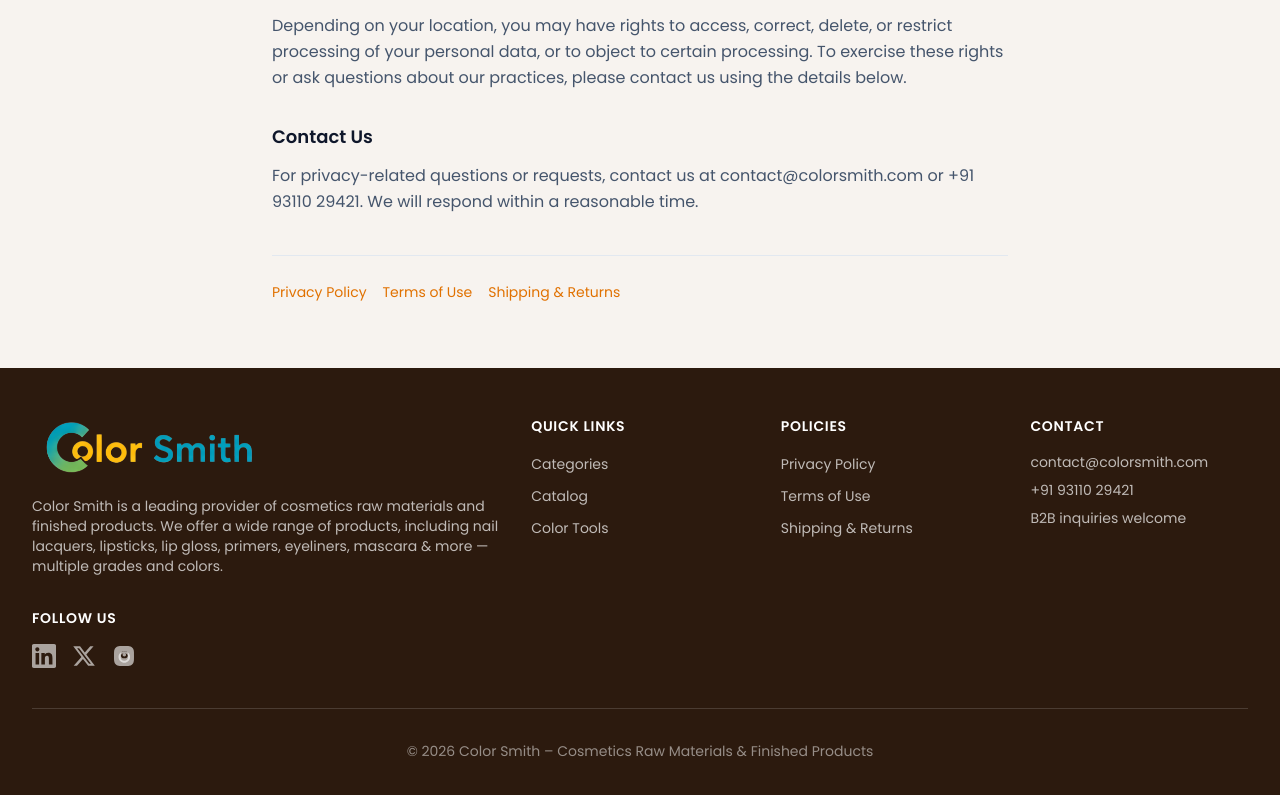
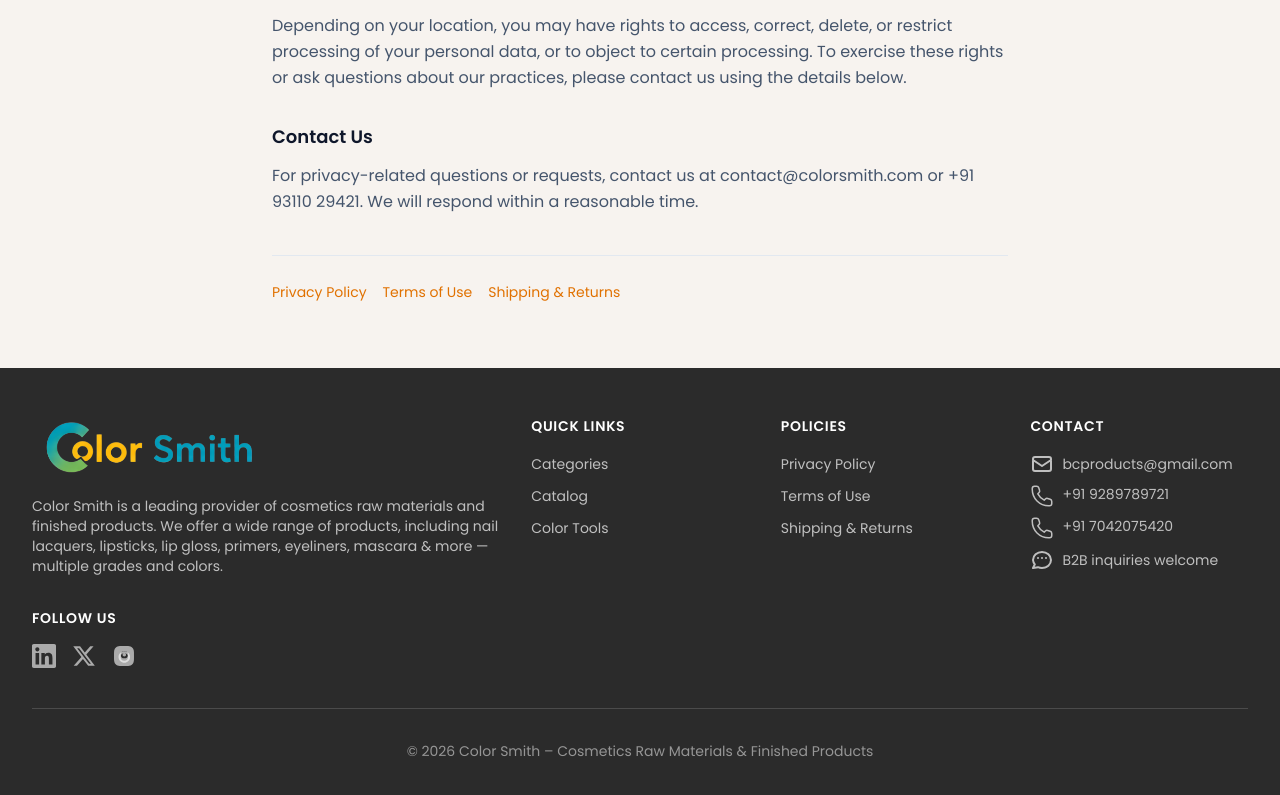
Before and after one commit to digitalbuddiesspune/colorsmith, a React (Vite) app in the folder frontend/: page /policies/privacy in a window 1280 px wide. Shown: the part 1211-2006 px from the top of the page. Built offline with nearby package versions, Linux system fonts and the light colour scheme; no server answers.

Commit message:
added colors

```diff
--- a/frontend/src/components/Footer.jsx
+++ b/frontend/src/components/Footer.jsx
@@ -22,14 +22,14 @@
 
 export default function Footer() {
   return (
-    <footer className="mt-auto overflow-hidden pb-20 sm:pb-0" style={{ background: '#2C1A0E' }}>
+    <footer className="mt-auto overflow-hidden pb-20 sm:pb-0" style={{ background: '#2b2b2b' }}>
       {/* rose petals SVG background */}
 
 
       <div className="max-w-7xl mx-auto px-4 sm:px-6 lg:px-8 py-10 lg:py-12">
         <div className="grid grid-cols-1 sm:grid-cols-2 md:grid-cols-5 gap-8">
           <div className="sm:col-span-2">
-          <img src={Logo} alt="Color Smith" className="lg:h-16 h-10 mb-4" />
+            <img src={Logo} alt="Color Smith" className="lg:h-16 h-10 mb-4" />
             {/* <img src={logoImg} alt="Color Smith" className="w-20 h-20" /> */}
 
             <p className="text-white/70 text-sm">
@@ -82,17 +82,43 @@
               Contact
             </h3>
             <ul className="space-y-2 text-white/70 text-sm">
-              <li>
-                <a href="mailto:contact@colorsmith.com" className="hover:text-amber-300 transition-colors">
-                  contact@colorsmith.com
+              <li className="flex items-center gap-2">
+                <svg xmlns="http://www.w3.org/2000/svg" class="w-6 h-6" fill="none" viewBox="0 0 24 24" stroke="currentColor">
+                  <path strokeLinecap="round" strokeLinejoin="round" strokeWidth="2" d="M3 8l9 6 9-6M5 19h14a2 2 0 002-2V7a2 2 0 00-2-2H5a2 2 0 00-2 2v10a2 2 0 002 2z" />
+                </svg>
+                <a href="mailto:bcproducts@gmail.com" className="hover:text-amber-300 transition-colors">
+                  bcproducts@gmail.com
                 </a>
               </li>
-              <li>
-                <a href="tel:+1234567890" className="hover:text-amber-300 transition-colors">
-                  +91 93110 29421
+              <li className="flex gap-2 ">
+
+                <svg xmlns="http://www.w3.org/2000/svg" fill="none" viewBox="0 0 24 24"
+                  stroke-width="1.5" stroke="currentColor" class="w-6 h-6">
+                  <path stroke-linecap="round" stroke-linejoin="round"
+                    d="M2.25 4.5c0-1.243 1.007-2.25 2.25-2.25h2.118c.967 0 1.812.622 2.118 1.542l.825 2.475a2.25 2.25 0 01-.516 2.304l-1.21 1.21a15.75 15.75 0 006.364 6.364l1.21-1.21a2.25 2.25 0 012.304-.516l2.475.825A2.25 2.25 0 0121.75 17.382V19.5c0 1.243-1.007 2.25-2.25 2.25h-.75C9.507 21.75 2.25 14.493 2.25 5.25V4.5z" />
+                </svg>
+
+                  <a href="tel:+919289789721" className="hover:text-amber-300 transition-colors">
+                    +91 9289789721
+                  </a>
+
+
+
+              </li>
+              <li className="flex gap-2">
+              <svg xmlns="http://www.w3.org/2000/svg" fill="none" viewBox="0 0 24 24"
+                  stroke-width="1.5" stroke="currentColor" class="w-6 h-6">
+                  <path stroke-linecap="round" stroke-linejoin="round"
+                    d="M2.25 4.5c0-1.243 1.007-2.25 2.25-2.25h2.118c.967 0 1.812.622 2.118 1.542l.825 2.475a2.25 2.25 0 01-.516 2.304l-1.21 1.21a15.75 15.75 0 006.364 6.364l1.21-1.21a2.25 2.25 0 012.304-.516l2.475.825A2.25 2.25 0 0121.75 17.382V19.5c0 1.243-1.007 2.25-2.25 2.25h-.75C9.507 21.75 2.25 14.493 2.25 5.25V4.5z" />
+                </svg>
+                <a href="tel:+917042075420" className="hover:text-amber-300 transition-colors">
+                  +91 7042075420
                 </a>
               </li>
-              <li>B2B inquiries welcome</li>
+              <li className="flex items-center gap-2"> <svg xmlns="http://www.w3.org/2000/svg" class="w-6 h-6" fill="none" viewBox="0 0 24 24" stroke="currentColor">
+                <path strokeLinecap="round" strokeLinejoin="round" strokeWidth="2"
+                  d="M8 10h.01M12 10h.01M16 10h.01M21 12c0 4.418-4.03 8-9 8a9.77 9.77 0 01-4-.8L3 20l1.8-3.6A7.94 7.94 0 013 12c0-4.418 4.03-8 9-8s9 3.582 9 8z" />
+              </svg>B2B inquiries welcome</li>
             </ul>
           </div>
 
```
